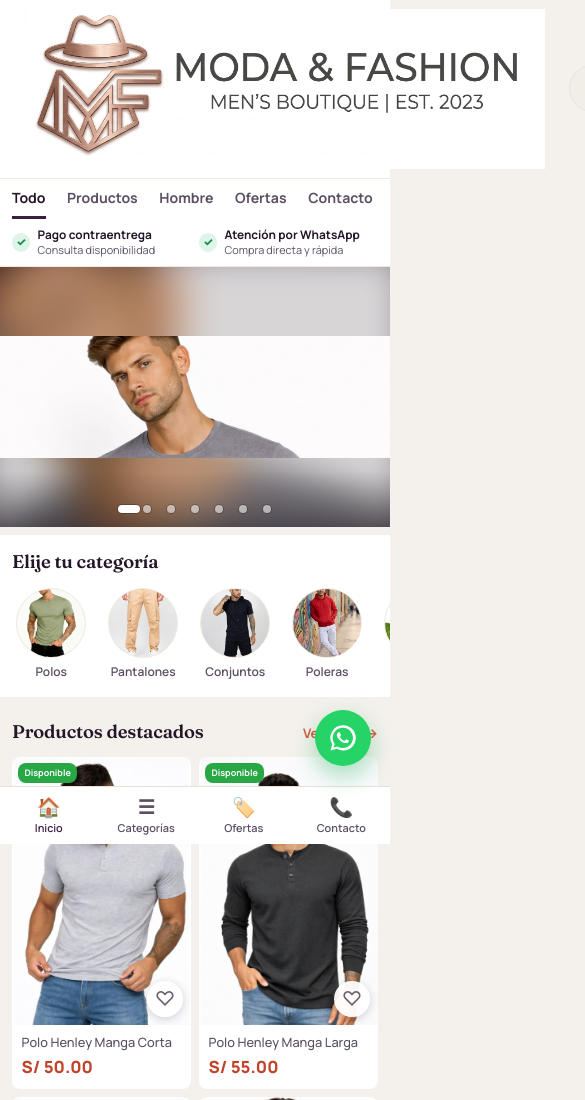
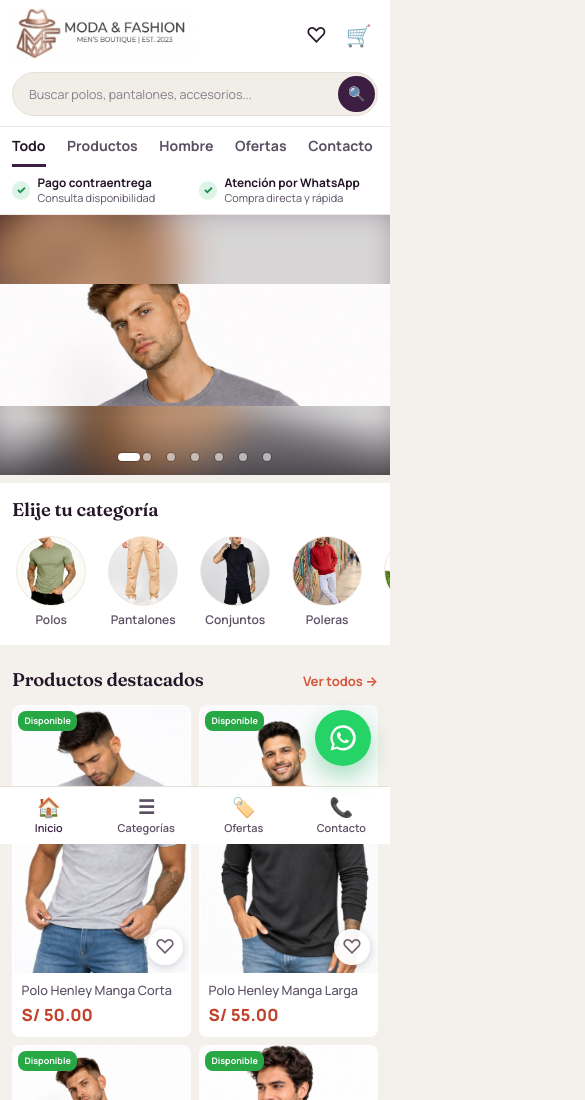
Before and after one commit to alex251408/tienda-ropa, a plain HTML site: page index.html in a window 390 px wide. Shown: the top 1100 px of the page, 585 px wide, since content can reach past the window. Drawn offline with Linux system fonts and the light colour scheme; no server answers.

Commit message:
Ajustar cabecera responsive para móviles

```diff
--- a/css/styles.css
+++ b/css/styles.css
@@ -1188,3 +1188,72 @@ body {
 .checkout-remove:active {
   transform: scale(0.94);
 }
+
+/* =========================================================
+   CABECERA RESPONSIVE — CELULARES
+   ========================================================= */
+@media (max-width: 699px) {
+
+  .header-top {
+    display: grid;
+    grid-template-columns: minmax(0, 1fr) auto;
+    grid-template-areas:
+      "logo actions"
+      "search search";
+    align-items: center;
+    gap: 0.55rem 0.75rem;
+    padding: 0.45rem 0.75rem 0.65rem;
+    width: 100%;
+    max-width: 100%;
+  }
+
+  /* Logotipo */
+  .header-top > .logo {
+    grid-area: logo;
+    min-width: 0;
+  }
+
+  .header-top .logo-img {
+    height: 3.5rem;
+    width: auto;
+    max-width: 100%;
+    object-fit: contain;
+  }
+
+  /* Favoritos y carrito */
+  .header-actions {
+    grid-area: actions;
+    display: flex;
+    align-items: center;
+    justify-self: end;
+    gap: 0.25rem;
+    flex-shrink: 0;
+  }
+
+  .header-actions .icon-link {
+    width: 2.4rem;
+    height: 2.4rem;
+    font-size: 1.3rem;
+    flex-shrink: 0;
+  }
+
+  /* Buscador en una segunda fila */
+  .search-form {
+    grid-area: search;
+    width: 100%;
+    min-width: 0;
+    max-width: none;
+    margin: 0;
+  }
+
+  .search-input {
+    min-width: 0;
+    width: 100%;
+    font-size: 0.88rem;
+  }
+
+  .search-input::placeholder {
+    font-size: 0.78rem;
+  }
+
+}
```
